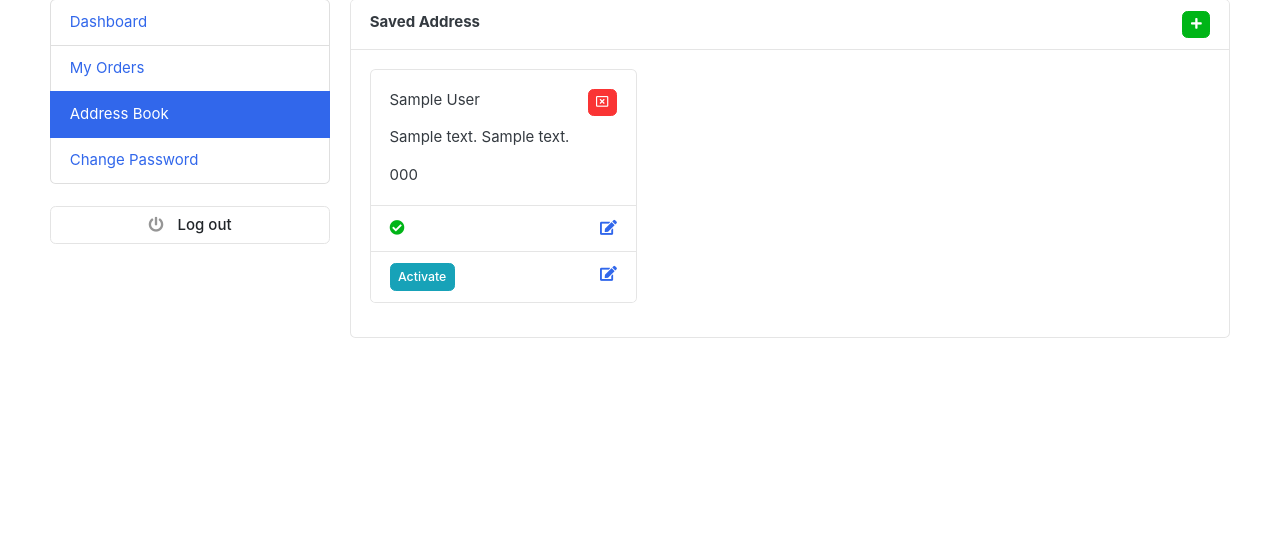
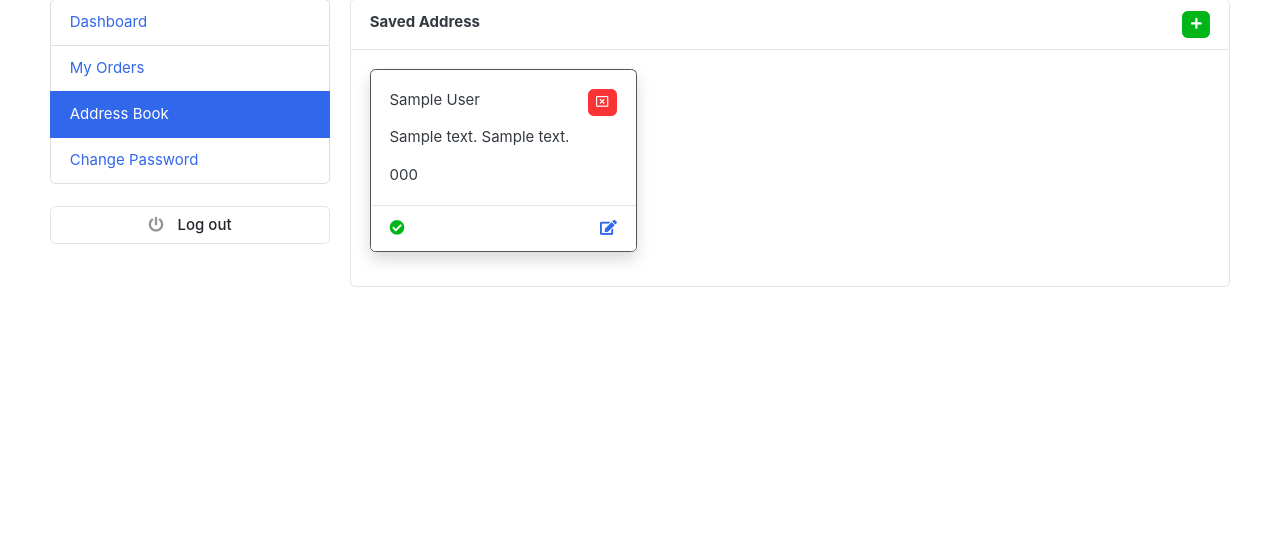
Before and after one commit to amalsudhakar/Mobkart-django, a Django app: page /accounts/address_book/ in a window 1280 px wide. Shown: the part 159-702 px from the top of the page. Run offline with Django 4.2, Linux system fonts and the light colour scheme; a user stored in the database is signed in; tables that the repository leaves empty hold one stand-in row (values such as "Sample post"); some libraries are stand-ins or nearby versions; some web fonts are replaced.

Commit message:
Address book user

```diff
--- a/Accounts/urls.py
+++ b/Accounts/urls.py
@@ -12,5 +12,7 @@ urlpatterns = [
      path('address_book/', views.address_book, name='address_book'),
      path('add_address/', views.add_address, name='add_address'),
      path('save_address/', views.save_address, name='save_address'),
+     path('activate_address', views.activate_address, name='activate_address'),
+     path('delete_address/<int:aid>/', views.delete_address, name='delete_address'),
 
 ]
--- a/Accounts/views.py
+++ b/Accounts/views.py
@@ -1,4 +1,5 @@
-from django.shortcuts import redirect, render, HttpResponse
+from django.shortcuts import redirect, render
+from django.http import JsonResponse
 from .models import Account, AddressBook
 from .forms import RegistrationForm, AddressForm
 from django.contrib import messages, auth
@@ -126,6 +127,7 @@ def login(request):
     return render(request, "Accounts/login.html")
 
 
+# Logout view
 @cache_control(no_cache=True, must_revalidate=True, no_store=True)
 @login_required(login_url="login")
 def logout(request):
@@ -134,64 +136,110 @@ def logout(request):
     return redirect("login")
 
 
+# Dashboard of user
 @login_required(login_url="login")
 def dashboard(request):
-    orders = Order.objects.order_by('-created_at').filter(user_id=request.user.id, is_ordered=True)
+    orders = Order.objects.order_by("-created_at").filter(
+        user_id=request.user.id, is_ordered=True
+    )
     orders_count = orders.count()
-    uid = request.session.get('uid')
+    uid = request.session.get("uid")
     user = Account.objects.get(pk=uid)
     context = {
-        'orders_count': orders_count,
-        'user': user,
+        "orders_count": orders_count,
+        "user": user,
     }
     return render(request, "Accounts/dashboard.html", context)
 
 
+# My orders page in user profile
 def my_orders(request):
-    orders = Order.objects.filter(user_id=request.user.id, is_ordered=True).order_by('-created_at')
+    orders = Order.objects.filter(user_id=request.user.id, is_ordered=True).order_by(
+        "-created_at"
+    )
     context = {
-        'orders': orders,
+        "orders": orders,
     }
-    return render(request, 'orders/my_orders.html', context)
+    return render(request, "orders/my_orders.html", context)
 
 
+# View address page
 def address_book(request):
     current_user = request.user
     address = AddressBook.objects.filter(user=current_user, is_deleted=False)
     context = {
-        'address': address,
+        "address": address,
     }
-    return render(request, 'Accounts/address_book.html', context)
+    return render(request, "Accounts/address_book.html", context)
 
 
+# Add address form
 def add_address(request):
     form = AddressForm()
-    context ={
-        'form': form,
+    context = {
+        "form": form,
     }
-    return render(request, 'Accounts/add_address.html', context)
+    return render(request, "Accounts/add_address.html", context)
 
 
+# Add address
 def save_address(request):
     current_user = request.user
     if request.method == "POST":
-            print(current_user)
-            user = current_user
-            name = request.POST['name']
-            address_line_1 = request.POST['address_line_1']
-            address_line_2 = request.POST['address_line_2']
-            city = request.POST['city']
-            state = request.POST['state']
-            country = request.POST['country']
-            pincode = request.POST['pincode']
-            phone = request.POST['phone']
-            status = request.POST['status']
-            address = AddressBook(user=user, name=name, address_line_1=address_line_1, address_line_2=address_line_2, city=city, state=state, phone=phone, pincode=pincode, status=status, country=country)
-            address.save()
-            if status == 'True':
-                AddressBook.objects.filter(user=user).exclude(pk=address.pk).update(status='False')
+        print(current_user)
+        user = current_user
+        name = request.POST["name"]
+        address_line_1 = request.POST["address_line_1"]
+        address_line_2 = request.POST["address_line_2"]
+        city = request.POST["city"]
+        state = request.POST["state"]
+        country = request.POST["country"]
+        pincode = request.POST["pincode"]
+        phone = request.POST["phone"]
+        status = request.POST["status"]
+        address = AddressBook(
+            user=user,
+            name=name,
+            address_line_1=address_line_1,
+            address_line_2=address_line_2,
+            city=city,
+            state=state,
+            phone=phone,
+            pincode=pincode,
+            status=status,
+            country=country,
+        )
+        address.save()
+        if status == "True":
+            AddressBook.objects.filter(user=user).exclude(pk=address.pk).update(
+                status="False"
+            )
 
-            return redirect('address_book')
+        return redirect("address_book")
 
     else:
-        return redirect('add_address')
+        return redirect("add_address")
+
+
+# Activate address
+def activate_address(request):
+    a_id = str(request.GET["id"])
+    AddressBook.objects.update(status=False)
+    AddressBook.objects.filter(id=a_id).update(status=True)
+    return JsonResponse({"bool": True})
+
+
+# Delete address
+def delete_address(request, aid):
+    address = AddressBook.objects.get(id=aid)
+    other_addresses = AddressBook.objects.filter(status=False).exclude(id=aid)
+
+    if other_addresses.exists():
+        # Update the status of the first other address to True
+        up_add = other_addresses.first()
+        up_add.status = True
+        up_add.save()
+
+    # Delete the specified address
+    address.delete()
+    return redirect("address_book")
--- a/templates/Accounts/address_book.html
+++ b/templates/Accounts/address_book.html
@@ -19,25 +19,29 @@
                         <div class="row">
                             {% for add in address %}
                             <div class="col-md-4">
-                                <div class="card mb-3 address">
+                                <div class="card mb-3 address {% if add.status %}border-secondary shadow{% endif %} address{{ add.id }} address">
                                     <div class="card-body">
-                                            <a href="" class="float-right btn btn-sm btn-danger"><i class="far fa-window-close"></i></a>
+                                        <a href="{% url 'delete_address' add.id %}" onclick="return confirm('Are you sure you want to delete this item?')" class="float-right btn btn-sm btn-danger"><i
+                                                class="far fa-window-close"></i></a>
                                         <p class="card-text">{{ add.name }}</p>
                                         <p class="card-text">{{ add.full_address }}</p>
                                         <p class="card-text">{{ add.phone }}</p>
                                     </div>
+                                    {% if add.status %}
                                     <div class="card-footer">
-                                        <i class="fa fa-check-circle text-success check"></i>
-                                        <button style="display: none;" data-address=""
-                                            class="btn btn-sm btn-info activate-address actbtn">Activate</button>
+                                        <i class="fa fa-check-circle text-success check{{ add.id }} check"></i>
+                                        <button style="display: none;" data-address="{{add.id}}"
+                                            class="btn btn-sm btn-info activate-address btn{{add.id}} actbtn">Activate</button>
                                         <a href="" class="float-right"><i class="fa fa-edit"></i></a>
                                     </div>
-                                    <div class="card-footer footer">
-                                        <i style="display: none;" class="fa fa-check-circle text-success ccheck"></i>
-                                        <button data-address=""
-                                            class="btn btn-sm btn-info activate-address actbtn">Activate</button>
+                                    {% else %}
+                                    <div class="card-footer footer{{add.id}}">
+                                        <i style="display: none;" class="fa fa-check-circle text-success check{{add.id}} check"></i>
+                                        <button data-address="{{add.id}}"
+                                            class="btn btn-sm btn-info activate-address btn{{add.id}} actbtn">Activate</button>
                                         <a href="" class="float-right"><i class="fa fa-edit"></i></a>
                                     </div>
+                                    {% endif %}
                                 </div>
                             </div>
                             {% endfor %}
@@ -51,4 +55,33 @@
 
 </section>
 
+<script>
+
+    $(document).on('click', '.activate-address', function (){
+        var _aId = $(this).attr('data-address');
+        var _vm = $(this);
+        // Ajax
+        $.ajax({
+            url: '/accounts/activate_address',
+            data: {
+                'id': _aId,
+            },
+            dataType: 'json',
+            success: function (res) {
+                if (res.bool == true) {
+                    $(".address").removeClass('shadow border-secondary');
+                    $(".address" + _aId).addClass('shadow border-secondary');
+
+                    $(".check").hide();
+                    $(".actbtn").show();
+
+                    $(".check" + _aId).show();
+                    $(".btn" + _aId).hide();
+                }
+            }
+    });
+});
+
+</script>
+
 {% endblock %}
```
